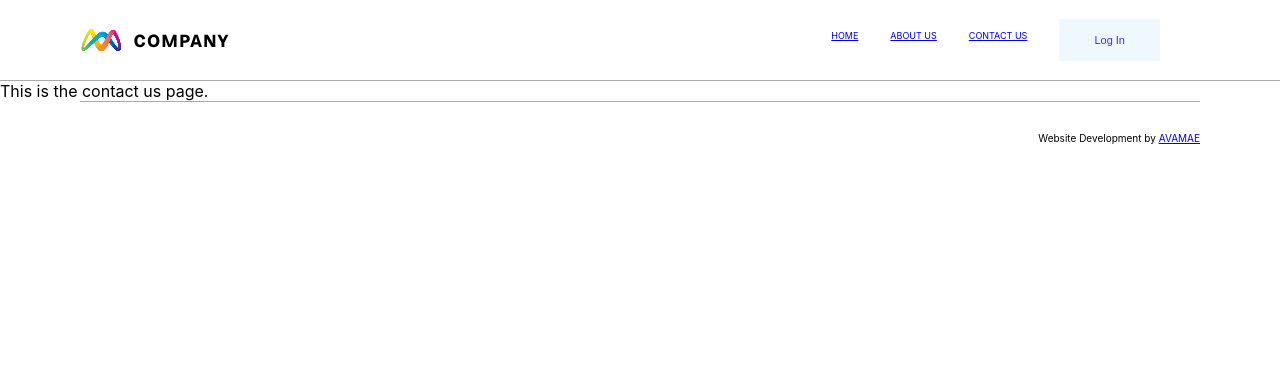
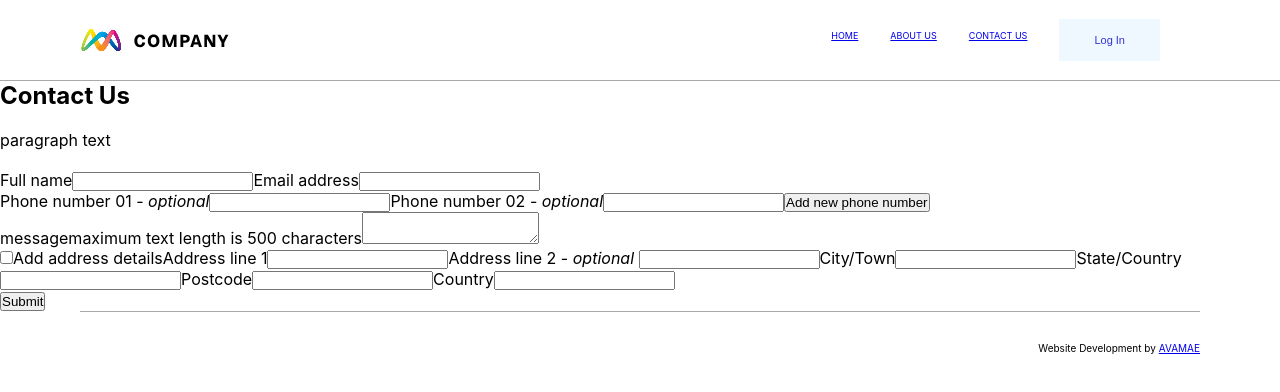
Before and after one commit to Byasar3/avamae_invision, a React (Create React App) app: page /contact-us in a window 1280 px wide. Shown: the top 392 px of the page. Built offline with nearby package versions, Linux system fonts and the light colour scheme.

Commit message:
imstalled formik dependency, made base form

```diff
--- a/package.json
+++ b/package.json
@@ -7,6 +7,7 @@
     "@testing-library/react": "^13.4.0",
     "@testing-library/user-event": "^13.5.0",
     "axios": "^1.4.0",
+    "formik": "^2.4.2",
     "react": "^18.2.0",
     "react-dom": "^18.2.0",
     "react-router-dom": "^6.13.0",
--- /dev/null
+++ b/src/components/ContactUsForm.js
@@ -0,0 +1,52 @@
+const ContactUsForm = () => {
+    return (
+        <div>
+            <form>
+                <div>
+                    <label>Full name</label>
+                    <input/>
+
+                    <label>Email address</label>
+                    <input/>
+                </div>
+                <div>
+                    <label>Phone number 01 - <i>optional</i></label>
+                    <input/>
+                    <label>Phone number 02 - <i>optional</i></label>
+                    <input/>
+                    <button>Add new phone number</button>
+                </div>
+                <div>
+                    <label>message</label>
+                    <label>maximum text length is 500 characters</label>
+                    <textarea/>
+                </div>
+                <div>
+                    <input type="checkbox"/>
+                    <label>Add address details</label>
+
+                    <label>Address line 1</label>
+                    <input/>
+
+                    <label>Address line 2 - <i>optional</i> </label>
+                    <input/>
+
+                    <label>City/Town</label>
+                    <input/>
+
+                    <label>State/Country</label>
+                    <input/>
+
+                    <label>Postcode</label>
+                    <input/>
+
+                    <label>Country</label>
+                    <input/>
+                </div>
+                <button>Submit</button>
+            </form>
+        </div>
+    )
+}
+
+export default ContactUsForm;
--- a/src/pages/ContactUs.js
+++ b/src/pages/ContactUs.js
@@ -1,7 +1,11 @@
+import ContactUsForm from "../components/ContactUsForm";
+
 const ContactUs = () => {
   return (
         <div>
-            This is the contact us page.
+            <h2>Contact Us</h2> <br/>
+            <p>paragraph text</p> <br/>
+            <ContactUsForm/>
         </div>
     )
 }
```
Also changed, not shown: 1 other file (tests, documents, lock files or other folders).
